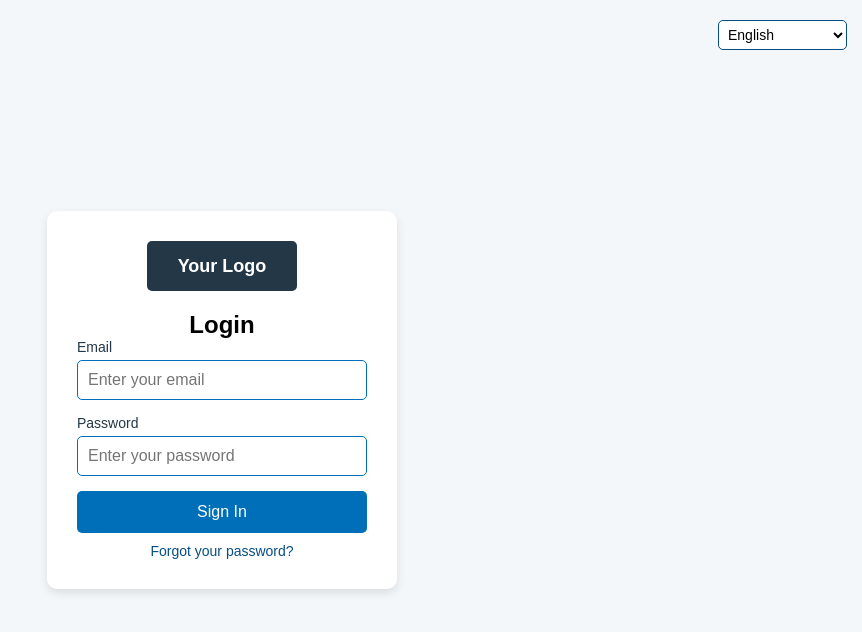
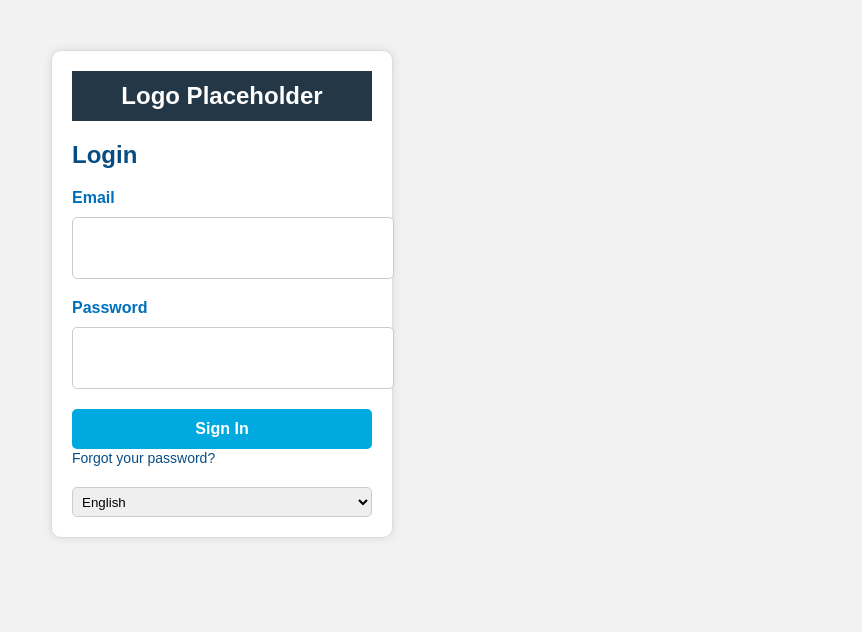
Before and after one commit to pohagan72/Prompt_Library, a plain HTML site: page Login_Page/index.html in a window 1280 px wide. Shown: the whole page, without its empty margins (418-1280 px from the left). Drawn offline with Linux system fonts and the light colour scheme.

Commit message:
Updates to login page prompt section

```diff
--- a/Login_Page/index.html
+++ b/Login_Page/index.html
@@ -1,105 +1,108 @@
+<!--
+    Document: Login Page for SaaS Application
+    Author: [Your Name]
+    Date: [Today's Date]
+-->
+
 <!DOCTYPE html>
 <html lang="en">
 <head>
     <meta charset="UTF-8">
     <meta name="viewport" content="width=device-width, initial-scale=1.0">
-    <title>Login - AI SaaS Platform</title>
+    <title>Login Page</title>
     <style>
-        /* Corporate Colors */
-        :root {
-            --primary1: rgb(35, 55, 70);
-            --primary2: rgb(7, 77, 131);
-            --primary3: rgb(0, 111, 186);
-            --primary4: rgb(0, 169, 224);
-            --text-color: #ffffff;
-            --background: #f4f7f9;
+        /* Global Styles */
+        body {
+            font-family: Arial, sans-serif;
+            background-color: #f2f2f2; /* Light gray background */
         }
 
-        /* Reset & General Styles */
-        * {
-            margin: 0;
-            padding: 0;
-            box-sizing: border-box;
-            font-family: Arial, sans-serif;
-        }
-
-        body {
-            background: var(--background);
-            display: flex;
-            justify-content: center;
-            align-items: center;
-            height: 100vh;
+        /* Corporate Branding Colors */
+        :root {
+            --primary-1: rgb(35, 55, 70);
+            --primary-2: rgb(7, 77, 131);
+            --primary-3: rgb(0, 111, 186);
+            --primary-4: rgb(0, 169, 224);
         }
 
         /* Login Container */
         .login-container {
-            background: #fff;
-            padding: 30px;
+            width: 300px;
+            margin: 50px auto;
+            padding: 20px;
+            background-color: #fff; /* White background */
+            border: 1px solid #ddd; /* Light gray border */
             border-radius: 10px;
-            box-shadow: 0 4px 10px rgba(0, 0, 0, 0.1);
-            text-align: center;
-            width: 350px;
+            box-shadow: 0 0 10px rgba(0, 0, 0, 0.1); /* Subtle shadow */
         }
 
-        /* Logo Placeholder */
+        /* Logo */
         .logo {
-            width: 150px;
+            width: 100%;
             height: 50px;
-            background: var(--primary1);
-            margin: 0 auto 20px;
+            margin-bottom: 20px;
+            background-color: var(--primary-1); /* Primary 1 color */
             display: flex;
+            justify-content: center;
             align-items: center;
-            justify-content: center;
-            color: var(--text-color);
-            font-size: 18px;
+            color: #fff; /* White text */
+            font-size: 24px;
             font-weight: bold;
+        }
+
+        /* Heading */
+        .heading {
+            margin-bottom: 20px;
+            font-size: 24px;
+            font-weight: bold;
+            color: var(--primary-2); /* Primary 2 color */
+        }
+
+        /* Input Fields */
+        .input-field {
+            margin-bottom: 20px;
+        }
+
+        .input-field label {
+            display: block;
+            margin-bottom: 10px;
+            font-size: 16px;
+            font-weight: bold;
+            color: var(--primary-3); /* Primary 3 color */
+        }
+
+        .input-field input[type="email"],
+        .input-field input[type="password"] {
+            width: 100%;
+            height: 40px;
+            padding: 10px;
+            border: 1px solid #ccc; /* Light gray border */
             border-radius: 5px;
         }
 
-        /* Input Styles */
-        .input-group {
-            margin-bottom: 15px;
-            text-align: left;
+        /* Buttons */
+        .button {
+            width: 100%;
+            height: 40px;
+            padding: 10px;
+            border: none; /* No border */
+            border-radius: 5px;
+            background-color: var(--primary-4); /* Primary 4 color */
+            color: #fff; /* White text */
+            font-size: 16px;
+            font-weight: bold;
+            cursor: pointer;
         }
 
-        label {
-            font-size: 14px;
-            color: var(--primary1);
-            display: block;
-            margin-bottom: 5px;
+        .button:hover {
+            background-color: var(--primary-3); /* Primary 3 color on hover */
         }
 
-        input {
-            width: 100%;
-            padding: 10px;
-            border: 1px solid var(--primary3);
-            border-radius: 5px;
-            font-size: 16px;
-        }
-
-        /* Login Button */
-        .login-btn {
-            width: 100%;
-            background: var(--primary3);
-            color: var(--text-color);
-            padding: 12px;
-            border: none;
-            border-radius: 5px;
-            font-size: 16px;
-            cursor: pointer;
-            transition: background 0.3s;
-        }
-
-        .login-btn:hover {
-            background: var(--primary4);
-        }
-
-        /* Forgot Password */
+        /* Forgot Password Link */
         .forgot-password {
-            display: block;
             margin-top: 10px;
             font-size: 14px;
-            color: var(--primary2);
+            color: var(--primary-2); /* Primary 2 color */
             text-decoration: none;
         }
 
@@ -109,56 +112,55 @@
 
         /* Language Selector */
         .language-selector {
-            position: absolute;
-            top: 15px;
-            right: 15px;
+            margin-top: 20px;
+            font-size: 14px;
+            color: var(--primary-3); /* Primary 3 color */
         }
 
-        select {
+        .language-selector select {
+            width: 100%;
+            height: 30px;
             padding: 5px;
-            border: 1px solid var(--primary2);
+            border: 1px solid #ccc; /* Light gray border */
             border-radius: 5px;
-            font-size: 14px;
-            background: #fff;
         }
     </style>
 </head>
 <body>
+    <div class="login-container">
+        <!-- Logo -->
+        <div class="logo">Logo Placeholder</div>
 
-    <!-- Language Selector -->
-    <div class="language-selector">
-        <label for="language"></label>
-        <select id="language">
-            <option value="en">English</option>
-            <option value="de">Deutsch</option>
-            <option value="fr">Français</option>
-            <option value="es">Español</option>
-            <option value="pt">Português (BR)</option>
-        </select>
+        <!-- Heading -->
+        <h2 class="heading">Login</h2>
+
+        <!-- Input Fields -->
+        <div class="input-field">
+            <label for="email">Email</label>
+            <input type="email" id="email" name="email" required>
+        </div>
+
+        <div class="input-field">
+            <label for="password">Password</label>
+            <input type="password" id="password" name="password" required>
+        </div>
+
+        <!-- Buttons -->
+        <button class="button">Sign In</button>
+
+        <!-- Forgot Password Link -->
+        <a href="#" class="forgot-password">Forgot your password?</a>
+
+        <!-- Language Selector -->
+        <div class="language-selector">
+            <select>
+                <option value="en">English</option>
+                <option value="de">German</option>
+                <option value="fr">French</option>
+                <option value="es">Spanish</option>
+                <option value="pt-br">Brazilian Portuguese</option>
+            </select>
+        </div>
     </div>
-
-    <!-- Login Form -->
-    <div class="login-container">
-        <div class="logo">Your Logo</div> <!-- Placeholder for Corporate Logo -->
-
-        <h2>Login</h2>
-
-        <form>
-            <div class="input-group">
-                <label for="email">Email</label>
-                <input type="email" id="email" placeholder="Enter your email" required>
-            </div>
-
-            <div class="input-group">
-                <label for="password">Password</label>
-                <input type="password" id="password" placeholder="Enter your password" required>
-            </div>
-
-            <button type="submit" class="login-btn">Sign In</button>
-
-            <a href="#" class="forgot-password">Forgot your password?</a>
-        </form>
-    </div>
-
 </body>
 </html>
```
Also changed, not shown: 1 other file.
